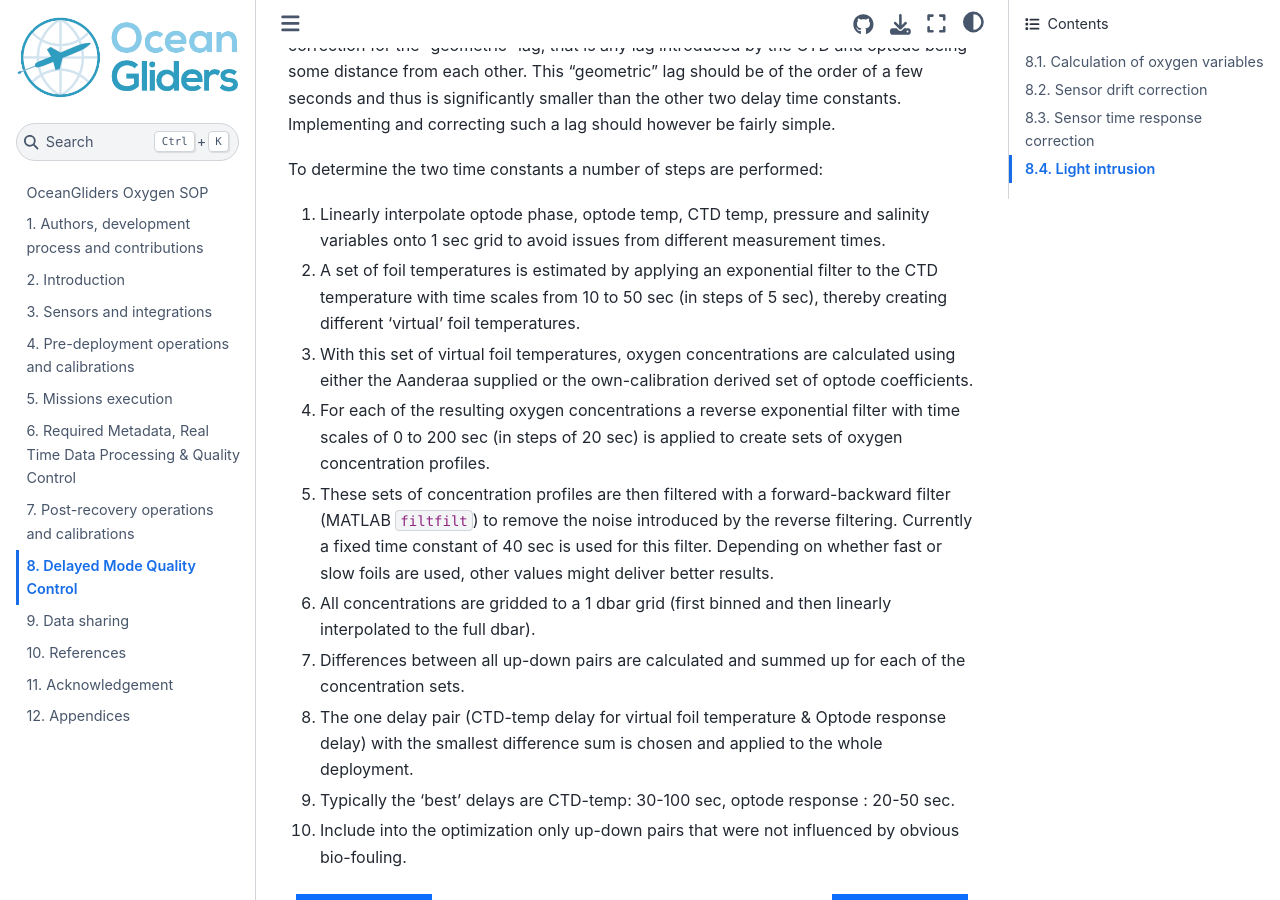
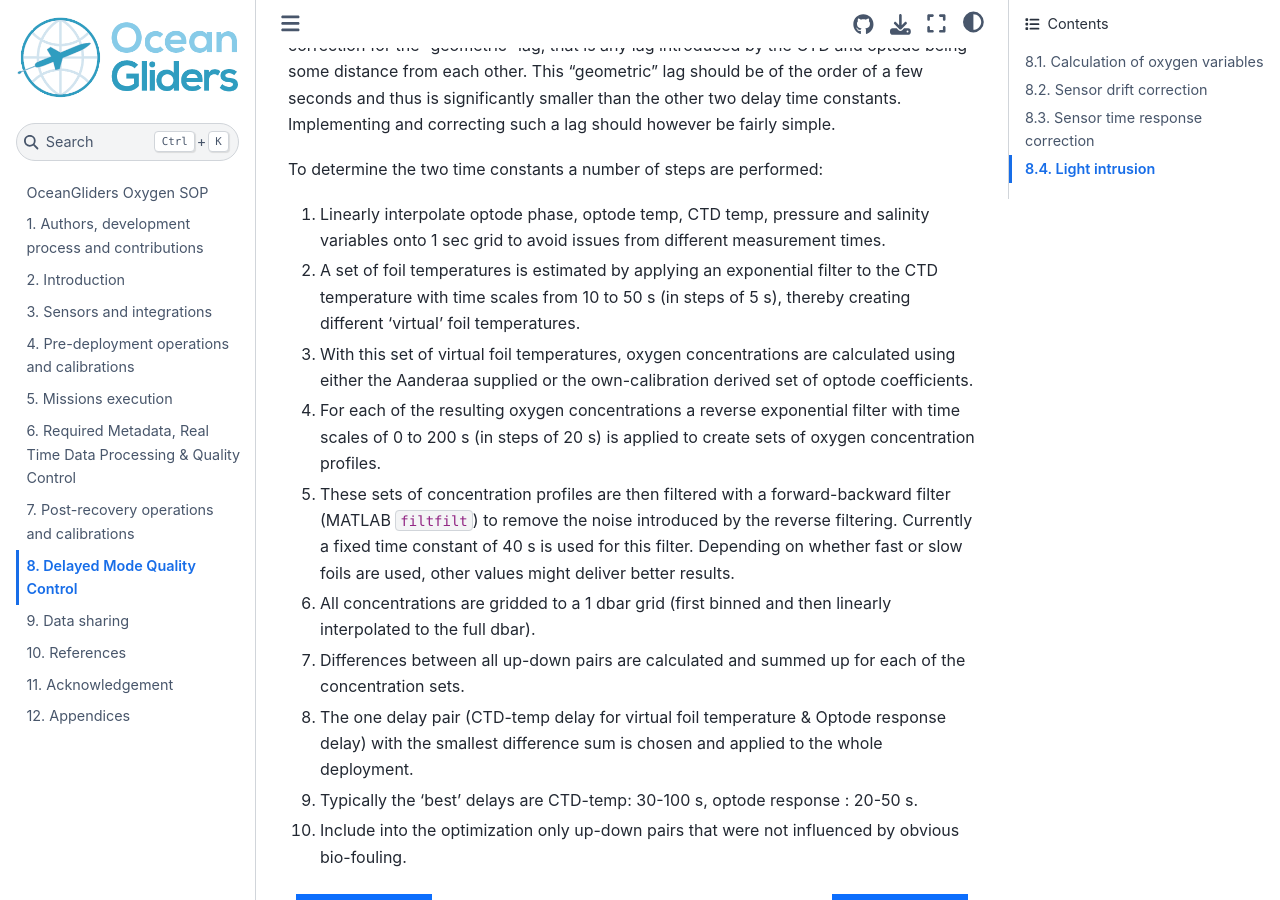
Before and after one commit to OceanGlidersCommunity/Oxygen_SOP, a Jupyter Book: the page built from sections/oxygen_dmqc.md, in a window 1280 px wide and 900 px high, scrolled down 2670 px. Built offline with Jupyter Book 1.0.4 settings and Sphinx 7.4.7 and the Sphinx Book theme 1.1.4, drawn with Linux system fonts in a browser that asks for light colours; cross-references to code outside the pages are shown as plain code; some of the changed text lies outside the part shown.

Commit message:
Changes suggested by Tom
Hi @tomhull , I tried to update all sections you recomended.
I think it makes more sense to use 's' than seconds since we are using the units and not the whole name? what do you think? We can have a last look at the end to check the doc for these errors.
I removed the commas ;)

```diff
--- a/sections/oxygen_dmqc.md
+++ b/sections/oxygen_dmqc.md
@@ -24,7 +24,7 @@ The drift correction should be applied to the oxygen concentration, not the meas
 (dmqc_time_response)=
 ## Sensor time response correction
 
-In all, but more important in the most homogeneous waters, it is essential to correct for the slow time response of optodes {cite}`Bittig2014`, {cite}`Bittig2017` (see {numref}`kelvin_lag`).
+In all but more important in the most homogeneous waters it is essential to correct for the slow time response of optodes {cite}`Bittig2014`, {cite}`Bittig2017` (see {numref}`kelvin_lag`).
 This is particularly critical for optodes using the “standard” black foils, and as previously mentioned Slocum gliders with the optode in the standard location near the tail of the glider {cite}`Moat2016`.
 
 :::{figure-md} kelvin_lag
@@ -69,14 +69,14 @@ Implementing and correcting such a lag should however be fairly simple.
 To determine the two time constants a number of steps are performed:
 
 1. Linearly interpolate optode phase, optode temp, CTD temp, pressure and salinity variables onto 1 sec grid to avoid issues from different measurement times.
-1. A set of foil temperatures is estimated by applying an exponential filter to the CTD temperature with time scales from 10 to 50 sec (in steps of 5 sec), thereby creating different ‘virtual’ foil temperatures.
+1. A set of foil temperatures is estimated by applying an exponential filter to the CTD temperature with time scales from 10 to 50 s (in steps of 5 s), thereby creating different ‘virtual’ foil temperatures.
 1. With this set of virtual foil temperatures, oxygen concentrations are calculated using either the Aanderaa supplied or the own-calibration derived set of optode coefficients.
-1. For each of the resulting oxygen concentrations a reverse exponential filter with time scales of 0 to 200 sec (in steps of 20 sec) is applied to create sets of oxygen concentration profiles.
-1. These sets of concentration profiles are then filtered with a forward-backward filter (MATLAB `filtfilt`) to remove the noise introduced by the reverse filtering. Currently a fixed time constant of 40 sec is used for this filter. Depending on whether fast or slow foils are used, other values might deliver better results.
+1. For each of the resulting oxygen concentrations a reverse exponential filter with time scales of 0 to 200 s (in steps of 20 s) is applied to create sets of oxygen concentration profiles.
+1. These sets of concentration profiles are then filtered with a forward-backward filter (MATLAB `filtfilt`) to remove the noise introduced by the reverse filtering. Currently a fixed time constant of 40 s is used for this filter. Depending on whether fast or slow foils are used, other values might deliver better results.
 1. All concentrations are gridded to a 1 dbar grid (first binned and then linearly interpolated to the full dbar).
 1. Differences between all up-down pairs are calculated and summed up for each of the concentration sets.
 1. The one delay pair (CTD-temp delay for virtual foil temperature & Optode response delay) with the smallest difference sum is chosen and applied to the whole deployment.
-1. Typically the ‘best’ delays are CTD-temp: 30-100 sec, optode response : 20-50 sec.
+1. Typically the ‘best’ delays are CTD-temp: 30-100 s, optode response : 20-50 s.
 1. Include into the optimization only up-down pairs that were not influenced by obvious bio-fouling.
 
 :::{figure-md} geomar_ox_example
```
